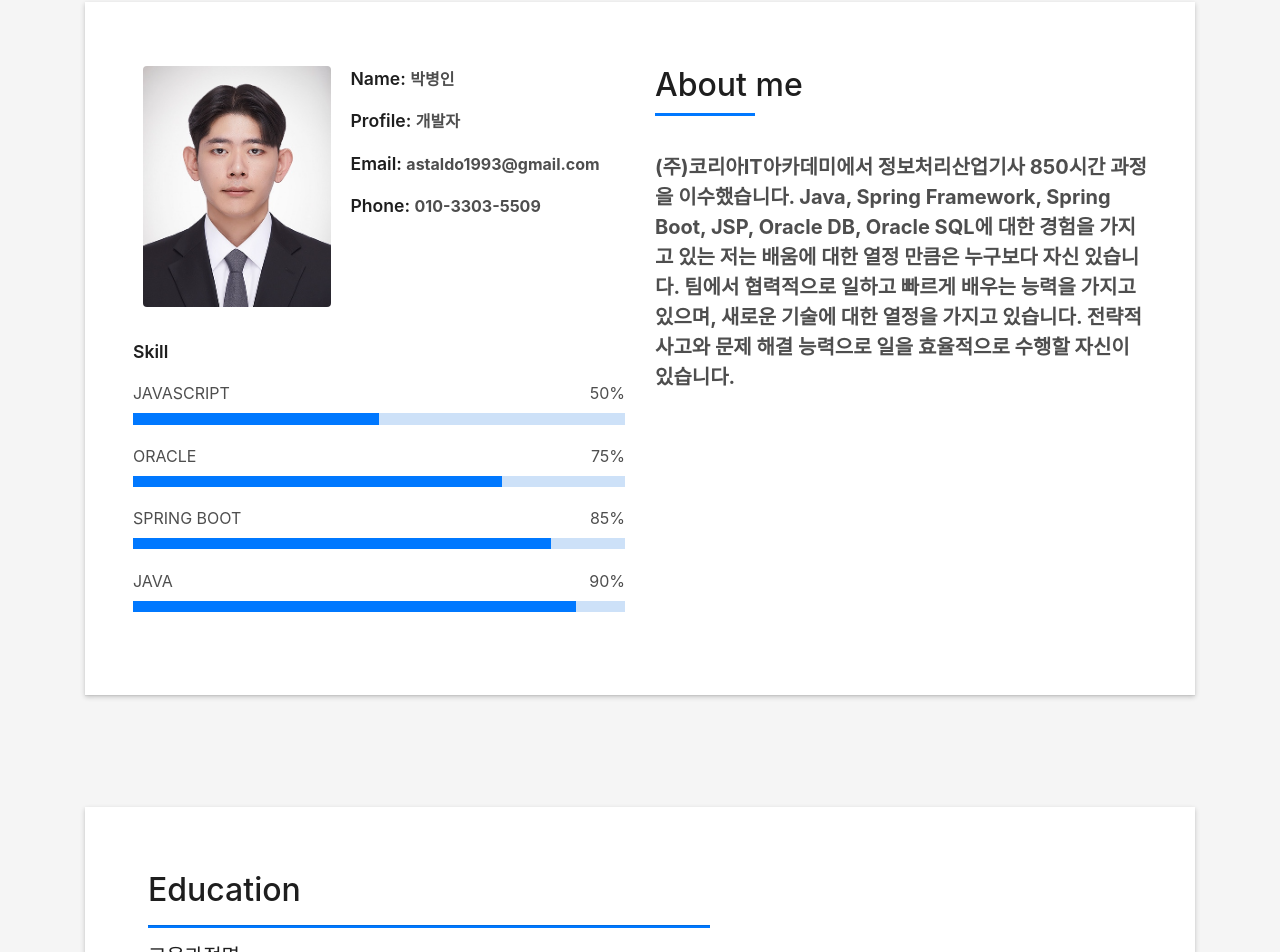
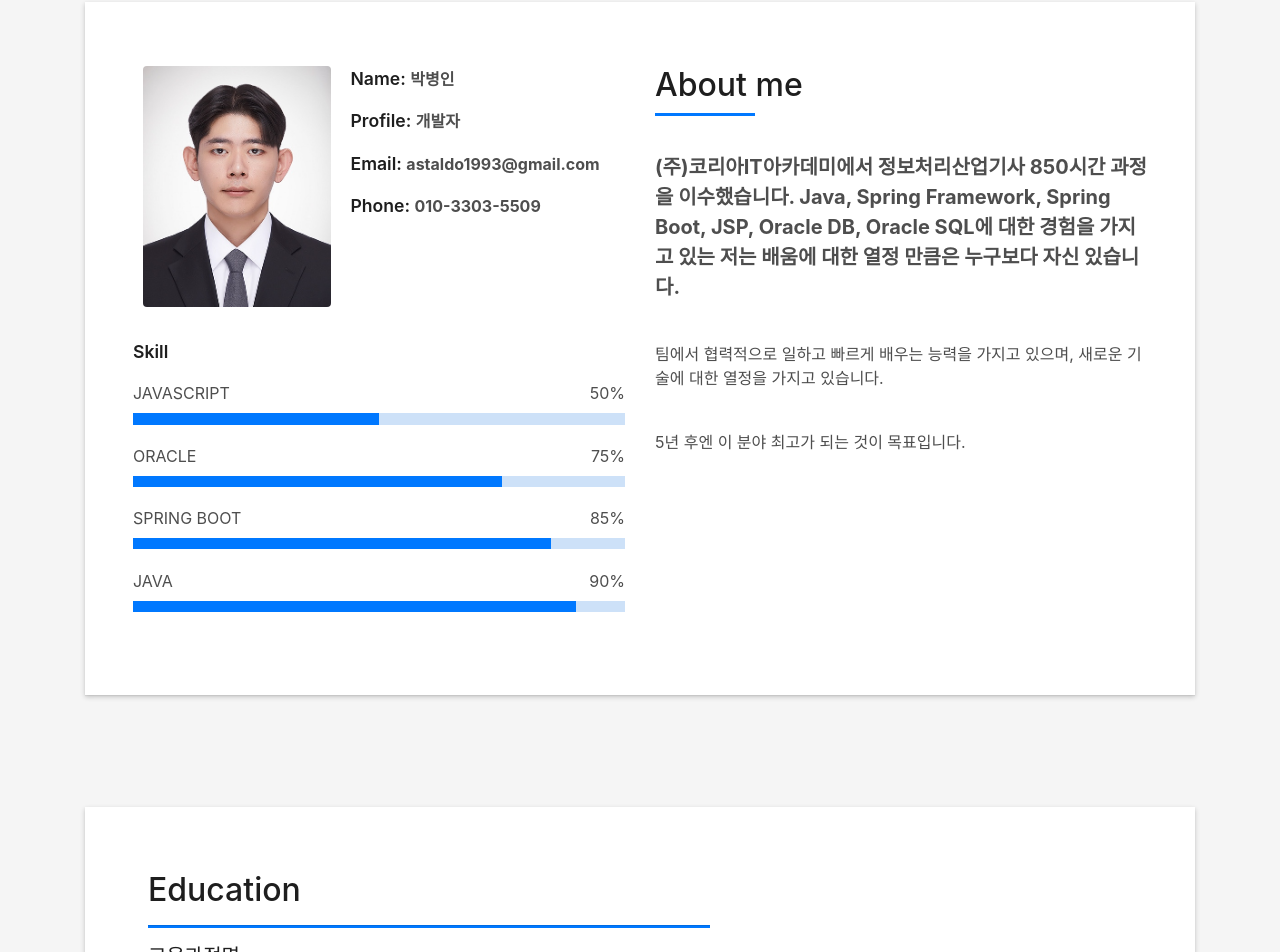
Before and after one commit to bi1106/bi1106.github.io, a plain HTML site: page index.html in a window 1280 px wide. Shown: the part 862-1814 px from the top of the page. Drawn offline with Linux system fonts and the light colour scheme; files whose address does not match are found by name.

Commit message:
12/07 포폴 수정

```diff
--- a/index.html
+++ b/index.html
@@ -131,7 +131,15 @@
                     </h5>
                   </div>
                   <p class="lead" style="font-weight: bold;">
-                    (주)코리아IT아카데미에서 정보처리산업기사 850시간 과정을 이수했습니다. Java, Spring Framework, Spring Boot, JSP, Oracle DB, Oracle SQL에 대한 경험을 가지고 있는 저는 배움에 대한 열정 만큼은 누구보다 자신 있습니다. 팀에서 협력적으로 일하고 빠르게 배우는 능력을 가지고 있으며, 새로운 기술에 대한 열정을 가지고 있습니다. 전략적 사고와 문제 해결 능력으로 일을 효율적으로 수행할 자신이 있습니다.
+                    (주)코리아IT아카데미에서 정보처리산업기사 850시간 과정을 이수했습니다. Java, Spring Framework, Spring Boot, JSP, Oracle DB, Oracle SQL에 대한 경험을 가지고 있는 저는 배움에 대한 열정 만큼은 누구보다 자신 있습니다.
+                  </p>
+                  <br>
+                  <p>
+                     팀에서 협력적으로 일하고 빠르게 배우는 능력을 가지고 있으며, 새로운 기술에 대한 열정을 가지고 있습니다.
+                  </p>
+                  <br>
+                  <p>
+                      5년 후엔 이 분야 최고가 되는 것이 목표입니다.
                   </p>
                 </div>
               </div>
```
